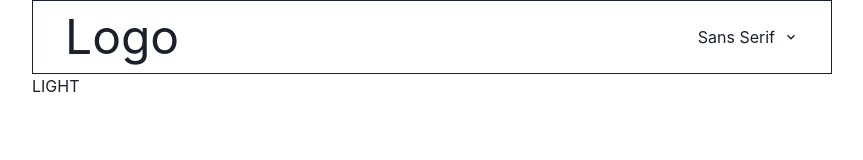
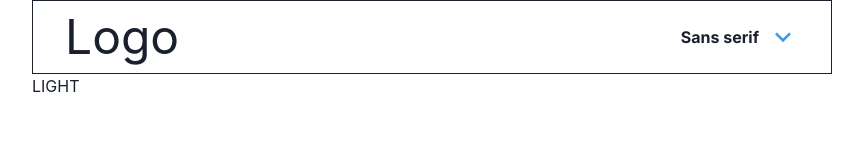
Before and after one commit to Sana-Shabeel/dictionary-web-app, a React (Vite) app: page / in a window 1280 px wide. Shown: the top 160 px of the page, without its empty margins (208-1071 px from the left). Built offline with nearby package versions, Linux system fonts and the light colour scheme.

Commit message:
Add chakra dropdown2

```diff
--- a/src/components/Navbar/DropDown.tsx
+++ b/src/components/Navbar/DropDown.tsx
@@ -1,4 +1,4 @@
-import React from "react";
+import React, { useState } from "react";
 import {
   Menu,
   MenuButton,
@@ -21,23 +21,32 @@ const menuItems = [
 ];
 
 const DropDown = () => {
+  const [selected, setSelected] = useState({
+    title: "Sans serif",
+    fontFamily: "'Inter', sans-serif",
+  });
   return (
     <Menu>
       <MenuButton>
         <Flex justifyContent={"space-between"} alignItems="center" gap={2}>
-          <Text>Sans Serif</Text>
-          <ChevronDownIcon />
+          <Text fontFamily={selected.fontFamily} fontWeight="700">
+            {selected.title}
+          </Text>
+          <ChevronDownIcon color={"blue.400"} fontSize="2rem" />
         </Flex>
       </MenuButton>
       <MenuList>
-        {menuItems.map(({ title, fontFamily }) => (
+        {menuItems.map((item, idx) => (
           <MenuItem
-            fontFamily={fontFamily}
+            key={idx}
+            fontFamily={item.fontFamily}
             fontWeight="700"
+            bg="inherit"
+            onClick={(e) => setSelected(item)}
             _hover={{ background: "transparent", color: "gray.200" }}
             _focus={{ background: "transparent", color: "purple" }}
           >
-            {title}
+            {item.title}
           </MenuItem>
         ))}
       </MenuList>
```
